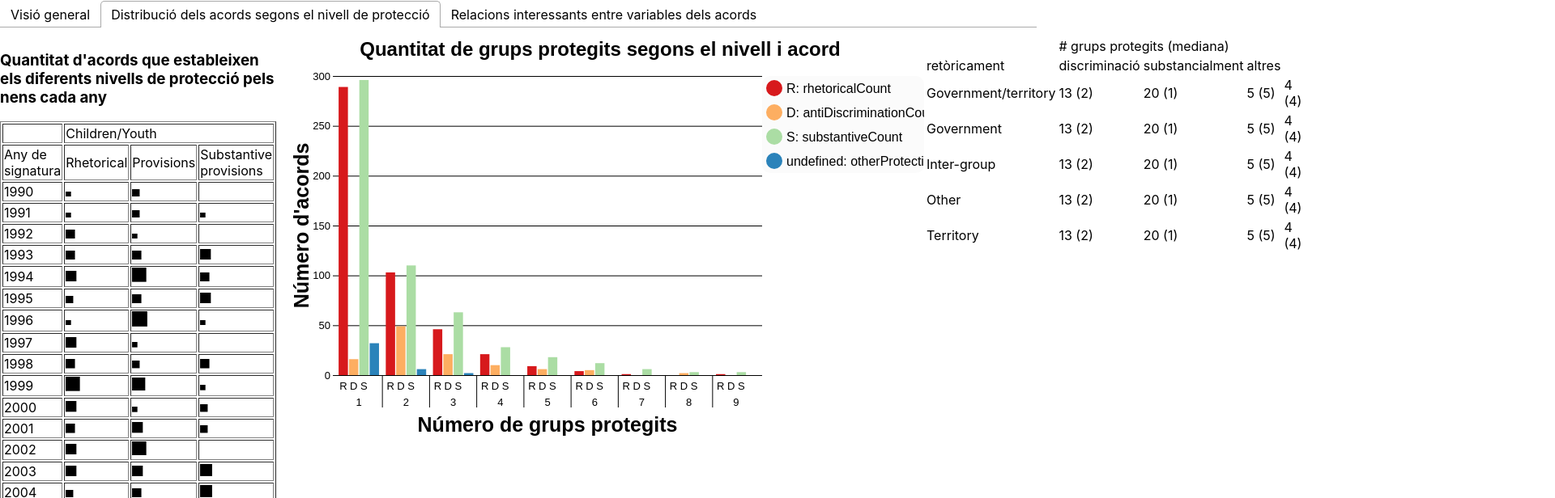
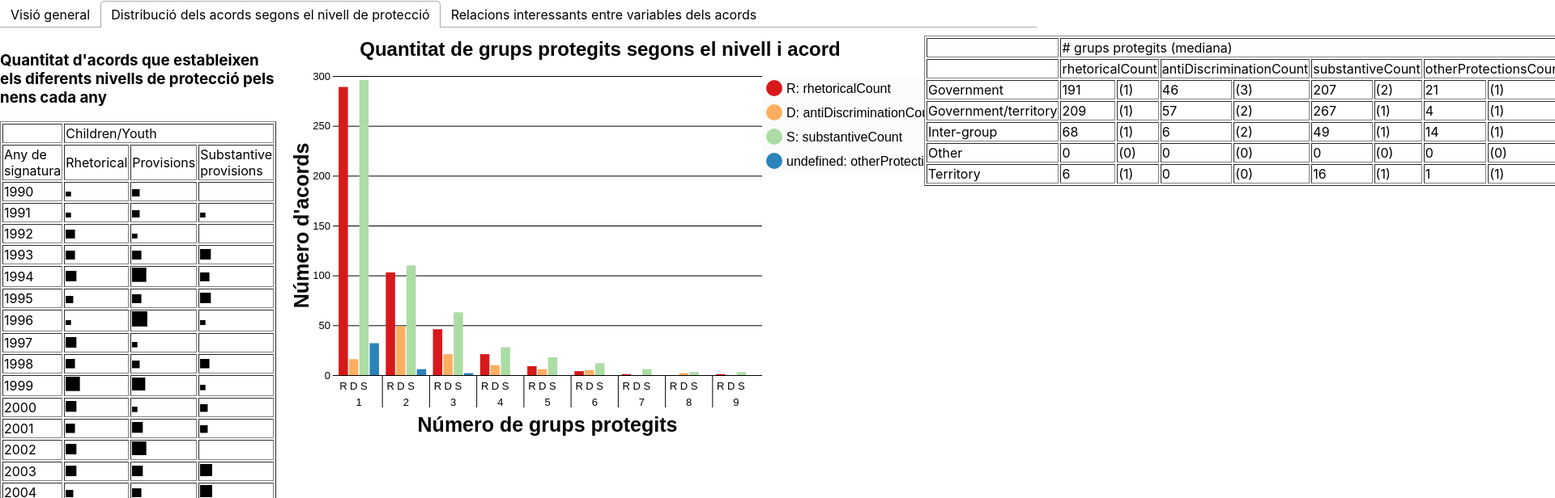
Before and after one commit to josepalos/pax_protection_analysis, a React (Create React App) app: page / in a window 1280 px wide. Shown: the top 616 px of the page at 81% size, 1920 px wide, since content can reach past the window. Built offline with nearby package versions, Linux system fonts and the light colour scheme; no server answers.

Commit message:
Finished tab2 with data from the dataset.

```diff
--- a/src/App.js
+++ b/src/App.js
@@ -1,5 +1,5 @@
-import React, {useState} from 'react';
-import {Tab, Tabs, TabList, TabPanel} from 'react-tabs';
+import React, { useState } from 'react';
+import { Tab, Tabs, TabList, TabPanel } from 'react-tabs';
 import 'react-tabs/style/react-tabs.css';
 
 import {
--- a/src/components/DataLoadAndTransform.js
+++ b/src/components/DataLoadAndTransform.js
@@ -16,8 +16,8 @@ const fetchCountries = new Promise((resolve, reject) => {
     Promise.all([
         tsv('https://unpkg.com/world-atlas@1.1.4/world/110m.tsv'),
         json('https://unpkg.com/world-atlas@1.1.4/world/110m.json')
-    ]).then( ([tsvData, topoJSONdata]) => {
-        const countryData = tsvData.reduce( (acc, d) => {
+    ]).then(([tsvData, topoJSONdata]) => {
+        const countryData = tsvData.reduce((acc, d) => {
             let n_agreements = someData[d.name];
             acc[d.iso_n3] = {
                 name: d.name,
@@ -27,8 +27,8 @@ const fetchCountries = new Promise((resolve, reject) => {
         }, {});
 
         const countries = feature(topoJSONdata, topoJSONdata.objects.countries);
-        countries.features.forEach( (d) =>
-            Object.assign(d.properties, countryData[d.id] ) );
+        countries.features.forEach((d) =>
+            Object.assign(d.properties, countryData[d.id]));
         resolve(countries);
     });
 });
@@ -40,8 +40,8 @@ const fetchAgreements = new Promise((resolve, reject) => {
             "GInd", "GOth", "GRef", "GSoc"];
         const protections = ["Rhet", "Antid", "Subs", "Other"];
 
-        const protectionsForGrous = groups.map( (group) =>
-            protections.map( (p) => `${group}${p}`)
+        const protectionsForGrous = groups.map((group) =>
+            protections.map((p) => `${group}${p}`)
         ).flat();
 
         // TODO add variables of group+"Rhet", group+"Antid"...
@@ -52,10 +52,10 @@ const fetchAgreements = new Promise((resolve, reject) => {
         return Object.keys(d)
             .filter(key => attributesToReturn.includes(key))
             .reduce((obj, key) => {
-                if (groups.includes(key) || key === "HrNi" || protectionsForGrous.includes(key)){
+                if (groups.includes(key) || key === "HrNi" || protectionsForGrous.includes(key)) {
                     // Numeric attributes
                     obj[key] = +d[key];
-                }else if (key === "Dat")
+                } else if (key === "Dat")
                     obj.Year = new Date(d[key]).getFullYear();
                 else
                     obj[key] = d[key];
@@ -63,7 +63,7 @@ const fetchAgreements = new Promise((resolve, reject) => {
                 // Add aggregation variables
                 obj.rhetoricalCount = groups.reduce(
                     (count, group) => count + (+d[`${group}Rhet`] === 1 ? 1 : 0)
-                , 0);
+                    , 0);
                 obj.antiDiscriminationCount = groups.reduce(
                     (count, group) => count + (+d[`${group}Antid`] === 1 ? 1 : 0)
                     , 0);
@@ -85,9 +85,9 @@ const fetchAgreements = new Promise((resolve, reject) => {
 });
 
 const generalSort = (e1, e2) => {
-    if(e1.key < e2.key)
+    if (e1.key < e2.key)
         return -1;
-    else if(e1.key === e2.key)
+    else if (e1.key === e2.key)
         return 0;
     else
         return 1;
@@ -99,10 +99,10 @@ const countAggregator = (values) => {
 };
 
 const medianAggregator = (values) => {
-    if(values.length ===0) return 0;
+    if (values.length === 0) return 0;
 
-    values.sort(function(a,b){
-        return a-b;
+    values.sort(function (a, b) {
+        return a - b;
     });
 
     const half = Math.floor(values.length / 2);
@@ -111,28 +111,35 @@ const medianAggregator = (values) => {
     return (values[half - 1] + values[half]) / 2.0;
 };
 
-const aggregateElementsBy = (agreements, aggregator, by, attributesIf = undefined) => {
+const aggregateElementsBy = (agreements, aggregator, groupBy, aggregateField = undefined, attributesIf = undefined) => {
     const data = {};
-    agreements.forEach( (agreement) => {
-        const key = by(agreement);
-        if(!(key in data)){
+    agreements.forEach((agreement) => {
+        const key = groupBy(agreement);
+        if (!(key in data)) {
             data[key] = {key: key};
-            if(attributesIf === undefined){
+            if (attributesIf === undefined) {
                 data[key].values = [];
-            }else{
-                Object.keys(attributesIf).forEach( (attr) => {
-                   data[key][attr] = [];
+            } else {
+                Object.keys(attributesIf).forEach((attr) => {
+                    data[key][attr] = [];
                 });
             }
         }
 
-        if(attributesIf === undefined){
-            data[key].values.push(agreement);
-        }else{
-            for( let attr in attributesIf ){
+        if (attributesIf === undefined) {
+            if (aggregateField === undefined || aggregateField === null)
+                data[key].values.push(agreement);
+            else
+                data[key].values.push(aggregateField(agreement));
+
+        } else {
+            for (let attr in attributesIf) {
                 const ifFunc = attributesIf[attr];
-                if(ifFunc(agreement)){
-                    data[key][attr].push(agreement);
+                if (ifFunc(agreement)) {
+                    if (aggregateField === undefined || aggregateField === null)
+                        data[key][attr].push(agreement[attr]);
+                    else
+                        data[key][attr].push(aggregateField(agreement));
                 }
             }
         }
@@ -140,12 +147,12 @@ const aggregateElementsBy = (agreements, aggregator, by, attributesIf = undefine
 
     const dataList = Object.values(data).sort(generalSort);
 
-    return dataList.map( (element) => {
-        if(attributesIf === undefined)
+    return dataList.map((element) => {
+        if (attributesIf === undefined){
             return {key: element.key, value: aggregator(element.values)};
-        else{
+        }else {
             const item = {key: element.key};
-            Object.keys(attributesIf).forEach( (attr) => item[attr] = aggregator(element[attr]));
+            Object.keys(attributesIf).forEach((attr) => item[attr] = aggregator(element[attr]));
             return item;
         }
     });
--- a/src/components/DistributionAccordingToProtectionLevelView.js
+++ b/src/components/DistributionAccordingToProtectionLevelView.js
@@ -2,35 +2,8 @@ import React from "react";
 
 import SquaresTable from "./SquaresTable/SquaresTable";
 import VerticalGroupedBarChart from "./VerticalBarChart/VerticalGroupedBarChart";
-import { aggregateElementsBy, countAggregator } from "./DataLoadAndTransform";
-
-const tableData = [
-    ["Government/territory",
-        {n: 13, median: 2},
-        {n: 20, median: 1},
-        {n: 5, median: 5,},
-        {n: 4, median: 4}],
-    ["Government",
-        {n: 13, median: 2},
-        {n: 20, median: 1},
-        {n: 5, median: 5,},
-        {n: 4, median: 4}],
-    ["Inter-group",
-        {n: 13, median: 2},
-        {n: 20, median: 1},
-        {n: 5, median: 5,},
-        {n: 4, median: 4}],
-    ["Other",
-        {n: 13, median: 2},
-        {n: 20, median: 1},
-        {n: 5, median: 5,},
-        {n: 4, median: 4}],
-    ["Territory",
-        {n: 13, median: 2},
-        {n: 20, median: 1},
-        {n: 5, median: 5,},
-        {n: 4, median: 4}]
-];
+import { aggregateElementsBy, countAggregator, medianAggregator } from "./DataLoadAndTransform";
+import TableWithCountAndMedian from "./TableWithCountAndMedian";
 
 function aggregateAgreementsProtectionsForGroupByLevel(agreements, group) {
     const attributesIf = {
@@ -39,22 +12,43 @@ function aggregateAgreementsProtectionsForGroupByLevel(agreements, group) {
         "Substantive provisions": d => d[group] === 3
     };
 
-    const p = aggregateElementsBy(agreements, countAggregator, d => d.Year, attributesIf);
+    const p = aggregateElementsBy(
+        agreements,
+        countAggregator,
+        d => d.Year,
+        null,
+        attributesIf);
     const data = {};
     p.forEach((d) => {
         data[d.key] = d;
         delete data[d.key].key;
     });
+    return data;
+}
 
-    const columns = Object.keys(attributesIf);
-    const rows = Object.keys(data);
-    return {protectionsForGroupByLevel: data, columns, rows};
+function aggregateByConflictType(agreements, aggregator) {
+    const aggregateByType = aggregateElementsBy(
+        agreements,
+        aggregator,
+        d => d.Contp,
+        null,
+        {
+            "rhetoricalCount": d => d.rhetoricalCount > 0,
+            "antiDiscriminationCount": d => d.antiDiscriminationCount > 0,
+            "substantiveCount": d => d.substantiveCount > 0,
+            "otherProtectionsCount": d => d.otherProtectionsCount > 0
+        });
+    const data = {};
+    aggregateByType.forEach((d) => {
+        data[d.key] = d;
+        delete data[d.key].key;
+    });
+    return data;
 }
 
 const DistributionAccordingToProtectionLevelView = ({agreements}) => {
-    const {protectionsForGroupByLevel, columns, rows} =
+    const protectionsForGroupByLevel =
         aggregateAgreementsProtectionsForGroupByLevel(agreements, "GCh");
-    console.log(protectionsForGroupByLevel);
 
     const levelsAttributes = ["rhetoricalCount", "antiDiscriminationCount",
         "substantiveCount", "otherProtectionsCount"];
@@ -67,6 +61,9 @@ const DistributionAccordingToProtectionLevelView = ({agreements}) => {
         })
         .flat();
 
+    const countData = aggregateByConflictType(agreements, countAggregator);
+    const medianData = aggregateByConflictType(agreements, medianAggregator);
+
     const innerDivStyle = {
         display: "table-cell",
         verticalAlign: "top",
@@ -78,9 +75,7 @@ const DistributionAccordingToProtectionLevelView = ({agreements}) => {
                     <SquaresTable
                         title={"Quantitat d'acords que estableixen els diferents nivells de protecció pels nens cada any"}
                         data={protectionsForGroupByLevel}
-                        rows={rows}
                         rowsName="Any de signatura"
-                        columns={columns}
                         columnsName="Children/Youth"
                         minArea={0}
                         maxArea={20}
@@ -109,31 +104,11 @@ const DistributionAccordingToProtectionLevelView = ({agreements}) => {
                 </div>
 
                 <div style={innerDivStyle}>
-                    <table>
-                        <thead>
-                        <tr>
-                            <td/>
-                            <td colSpan={4}># grups protegits (mediana)</td>
-                        </tr>
-                        <tr>
-                            <td>retòricament</td>
-                            <td>discriminació</td>
-                            <td>substancialment</td>
-                            <td>altres</td>
-                        </tr>
-                        </thead>
-                        <tbody>
-                        {tableData.map((row) => {
-                            const data = [...row];
-                            const rowName = data.shift();
-
-                            return (<tr key={rowName}>
-                                <td>{rowName}</td>
-                                {data.map((d, i) => <td key={i}>{d.n} ({d.median})</td>)}
-                            </tr>)
-                        })}
-                        </tbody>
-                    </table>
+                    <TableWithCountAndMedian
+                        title={"a title"}
+                        countData={countData}
+                        medianData={medianData}
+                    />
                 </div>
             </div>
         </div>)
--- a/src/components/SquaresTable/SquaresTable.js
+++ b/src/components/SquaresTable/SquaresTable.js
@@ -5,13 +5,18 @@ const SquaresTable = (props) => {
     const {
         title,
         data,
-        rows,
         rowsName,
-        columns,
         columnsName,
         minArea,
         maxArea
     } = props;
+
+    if(data === undefined || Object.entries(data).length === 0){
+        return <p>Loading data</p>
+    }
+
+    const rows = Object.keys(data);
+    const columns = Object.keys(data[rows[0]]);
 
     const maxForRow = (row) => max(Object.values(row));
 
--- /dev/null
+++ b/src/components/TableWithCountAndMedian.js
@@ -0,0 +1,53 @@
+import React from "react";
+
+const TableWithCountAndMedian = (props) => {
+    const {
+        title,
+        countData,
+        medianData
+    } = props;
+    if (countData === undefined || Object.entries(countData).length === 0 ||
+        medianData === undefined || Object.entries(medianData).length === 0) {
+        return <p>Loading data</p>
+    }
+
+    const rows = Object.keys(countData);
+    const columns = Object.keys(countData[rows[0]]);
+    const dataPerCell = 2;
+    console.log(medianData);
+
+    // TODO remove border
+    return (
+        <table border={1}>
+            <thead>
+            <tr>
+                <td/>
+                <td colSpan={columns.length * dataPerCell}># grups protegits (mediana)</td>
+            </tr>
+            <tr>
+                <td/>
+                {columns.map((d, i) => <td key={i} colSpan={dataPerCell}>{d}</td>)}
+            </tr>
+            </thead>
+            <tbody>
+            {rows.map((row) =>
+                <tr key={row}>
+                    <td>
+                        {row}
+                    </td>
+                    {columns.map((col) => [
+                        <td key={col + "count"}>
+                            {countData[row][col]}
+                        </td>,
+                        <td key={col+"median"}>
+                            ({medianData[row][col]})
+                        </td>
+                    ])}
+                </tr>
+            )}
+            </tbody>
+        </table>
+    );
+};
+
+export default TableWithCountAndMedian;
```
